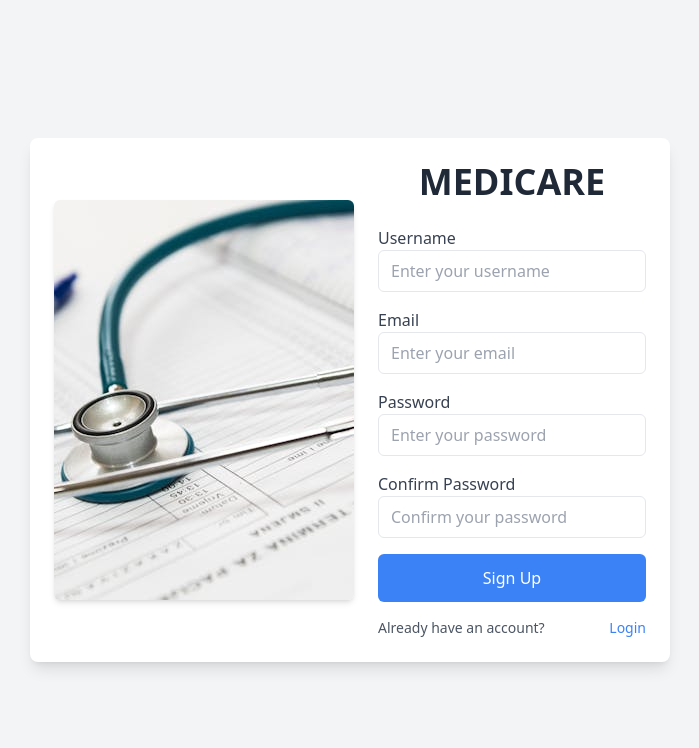
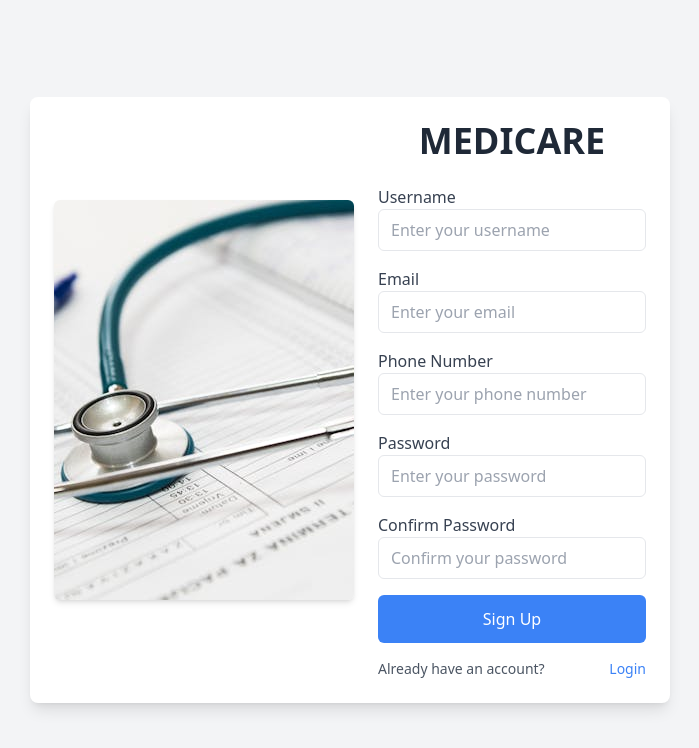
Before and after one commit to wizard-4EL/medicare, a React (Create React App) app: page /signup in a window 1280 px wide. Shown: the top 748 px of the page, without its empty margins (290-989 px from the left). Built offline with nearby package versions, Linux system fonts and the light colour scheme.

Commit message:
logi and signup functions

```diff
--- a/package.json
+++ b/package.json
@@ -6,6 +6,7 @@
     "@testing-library/jest-dom": "^5.17.0",
     "@testing-library/react": "^13.4.0",
     "@testing-library/user-event": "^13.5.0",
+    "axios": "^1.7.7",
     "react": "^18.3.1",
     "react-dom": "^18.3.1",
     "react-icons": "^5.3.0",
--- a/src/Components/Login.jsx
+++ b/src/Pages/Login.jsx
@@ -1,16 +1,32 @@
 import React, { useState } from 'react';
 import { useNavigate } from 'react-router-dom';
+import axios from 'axios'; // Import axios
 import image from '../img/loginpic2.jpg';
 
 function Login() {
   const [email, setEmail] = useState('');
   const [password, setPassword] = useState('');
+  const [error, setError] = useState(null); // State for error handling
   const navigate = useNavigate();
 
-  const handleLogin = (e) => {
+  const handleLogin = async (e) => {
     e.preventDefault();
+    setError(null); // Reset error state
+
     if (email && password) {
-      navigate('/dashboard');
+      try {
+        const response = await axios.post('http://localhost:5000/auth/signin', {
+          email,
+          password,
+        });
+
+        // Assuming a successful login will return a token or user data
+        // You can store the token in localStorage or manage user state as needed
+        localStorage.setItem('token', response.data.token); // Store token
+        navigate('/dashboard'); // Redirect to dashboard
+      } catch (err) {
+        setError(err.response?.data?.msg || "An error occurred"); // Handle error response
+      }
     } else {
       alert("Please fill in all fields!");
     }
@@ -23,7 +39,7 @@ function Login() {
         {/* Left side with image */}
         <div className="hidden md:flex w-1/2 bg-cover bg-center" style={{ backgroundImage: `url(${image})` }}>
           <div className="w-full h-full bg-black bg-opacity-30 flex items-center justify-center">
-
+            {/* Optional: You can add any content here if needed */}
           </div>
         </div>
 
@@ -31,6 +47,9 @@ function Login() {
         <div className="w-full md:w-1/2 p-8">
           <h2 className="text-4xl font-extrabold text-center text-blue-600 mb-4">MEDICARE</h2>
           <p className="text-center text-gray-600 mb-8">Sign in to continue</p>
+
+          {error && <p className="text-red-500 text-center mb-4">{error}</p>} {/* Error message */}
+
           <form onSubmit={handleLogin} className="space-y-6">
 
             {/* Email Input */}
@@ -42,6 +61,7 @@ function Login() {
                 value={email}
                 onChange={(e) => setEmail(e.target.value)}
                 placeholder="Enter your email"
+                required // Optional: Add required attribute
               />
             </div>
 
@@ -54,6 +74,7 @@ function Login() {
                 value={password}
                 onChange={(e) => setPassword(e.target.value)}
                 placeholder="Enter your password"
+                required // Optional: Add required attribute
               />
             </div>
 
--- a/src/Components/SignUp.jsx
+++ b/src/Pages/SignUp.jsx
@@ -1,8 +1,51 @@
-import React from 'react';
+import React, { useState } from 'react';
 import { Link } from 'react-router-dom';
+import axios from 'axios';
 import image from "../img/signUp.jpeg";
 
 function SignUp() {
+  const [formData, setFormData] = useState({
+    username: '',
+    email: '',
+    password: '',
+    confirmPassword: '',
+    number: '',  // Added phone field
+  });
+
+  const [error, setError] = useState(null);
+  const [success, setSuccess] = useState(null);
+
+  const { username, email, password, confirmPassword, number } = formData;
+
+  const handleChange = (e) => {
+    setFormData({ ...formData, [e.target.name]: e.target.value });
+  };
+
+  const handleSubmit = async (e) => {
+    e.preventDefault();
+    setError(null);
+    setSuccess(null);
+
+    if (password !== confirmPassword) {
+      setError("Passwords do not match");
+      return;
+    }
+
+    try {
+      const response = await axios.post('http://localhost:5000/auth/signup', {
+        username,
+        email,
+        password,
+        number: number,  // Sending phone number as "number"
+      });
+
+      setSuccess("User registered successfully");
+      // You might want to redirect or take further action here
+    } catch (err) {
+      setError(err.response?.data?.msg || "An error occurred");
+    }
+  };
+
   return (
     <div className="h-screen w-full flex items-center justify-center bg-gray-100">
       {/* Container for Image and Form */}
@@ -15,8 +58,11 @@ function SignUp() {
 
         {/* SignUp Form */}
         <div className="max-w-[400px] w-full">
-          <form className="w-full">
+          <form className="w-full" onSubmit={handleSubmit}>
             <h2 className="text-4xl font-bold text-center text-gray-800 mb-6">MEDICARE</h2>
+
+            {error && <p className="text-red-500 text-center mb-4">{error}</p>}
+            {success && <p className="text-green-500 text-center mb-4">{success}</p>}
 
             {/* Username Input */}
             <div className="flex flex-col mb-4">
@@ -24,7 +70,11 @@ function SignUp() {
               <input
                 className="border py-2 px-3 rounded-md focus:outline-none focus:ring-2 focus:ring-blue-500 focus:border-transparent"
                 type="text"
+                name="username"
+                value={username}
+                onChange={handleChange}
                 placeholder="Enter your username"
+                required
               />
             </div>
 
@@ -34,9 +84,29 @@ function SignUp() {
               <input
                 className="border py-2 px-3 rounded-md focus:outline-none focus:ring-2 focus:ring-blue-500 focus:border-transparent"
                 type="email"
+                name="email"
+                value={email}
+                onChange={handleChange}
                 placeholder="Enter your email"
+                required
               />
             </div>
+
+            {/* Phone Input */}
+            {/* Phone Input */}
+<div className="flex flex-col mb-4">
+  <label className="text-gray-700">Phone Number</label>
+  <input
+    className="border py-2 px-3 rounded-md focus:outline-none focus:ring-2 focus:ring-blue-500 focus:border-transparent"
+    type="text"
+    name="number" // Changed from "phone" to "number"
+    value={number}
+    onChange={handleChange}
+    placeholder="Enter your phone number"
+    required
+  />
+</div>
+
 
             {/* Password Input */}
             <div className="flex flex-col mb-4">
@@ -44,7 +114,11 @@ function SignUp() {
               <input
                 className="border py-2 px-3 rounded-md focus:outline-none focus:ring-2 focus:ring-blue-500 focus:border-transparent"
                 type="password"
+                name="password"
+                value={password}
+                onChange={handleChange}
                 placeholder="Enter your password"
+                required
               />
             </div>
 
@@ -54,13 +128,18 @@ function SignUp() {
               <input
                 className="border py-2 px-3 rounded-md focus:outline-none focus:ring-2 focus:ring-blue-500 focus:border-transparent"
                 type="password"
+                name="confirmPassword"
+                value={confirmPassword}
+                onChange={handleChange}
                 placeholder="Confirm your password"
+                required
               />
             </div>
 
             {/* SignUp Button */}
             <button
               className="w-full h-12 rounded-md text-white bg-blue-500 hover:bg-blue-600 transition-colors duration-300"
+              type="submit"
             >
               Sign Up
             </button>
```
Also changed, not shown: src/App.js (+7 -7 lines), src/Pages/Appointment.jsx (renamed from src/Components/Appointment.jsx), src/Pages/Dashboard.jsx (renamed from src/Components/Dashboard.jsx), src/Pages/Message.jsx (renamed from src/Components/Message.jsx), src/Pages/Patient.jsx (renamed from src/Components/Patient.jsx), src/Pages/Report.jsx (renamed from src/Components/Report.jsx), 1 other file (tests, documents, lock files or other folders).
